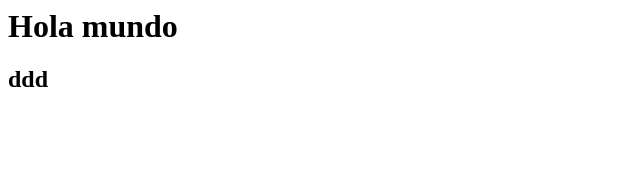
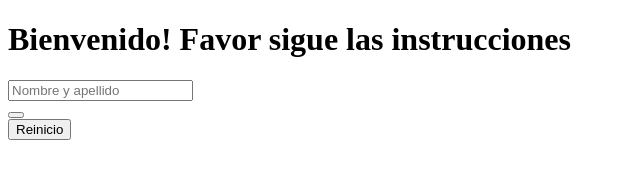
Before and after one commit to gerardorootsss/proyectoAmigoSecreto, a plain HTML site: page index.html in a window 1280 px wide. Shown: the whole page, without its empty margins (0-640 px from the left). Drawn offline with Linux system fonts and the light colour scheme.

Commit message:
Prueba de carga en GitHub

```diff
--- a/index.html
+++ b/index.html
@@ -1,4 +1,21 @@
+<!DOCTYPE html>
 <html>
-    <h1>Hola mundo</h1>
-    <h2>ddd</h2>
+    <head>
+        <title>Amigo Secreto</title>
+    </head>
+    <body>
+        <h1 class="tituloBasico">Bienvenido! Favor sigue las instrucciones</h1>
+        <div class="ingresoNombre">
+            <input type="text" placeholder="Nombre y apellido">
+        </div>
+        <div class="buttomIngreso">
+            <button onclick="" ></button>
+        </div>
+        <div>
+            <button>Reinicio</button>
+        </div>
+        <div class="listaNombre">
+        </div>
+
+    </body>
 </html>
```
